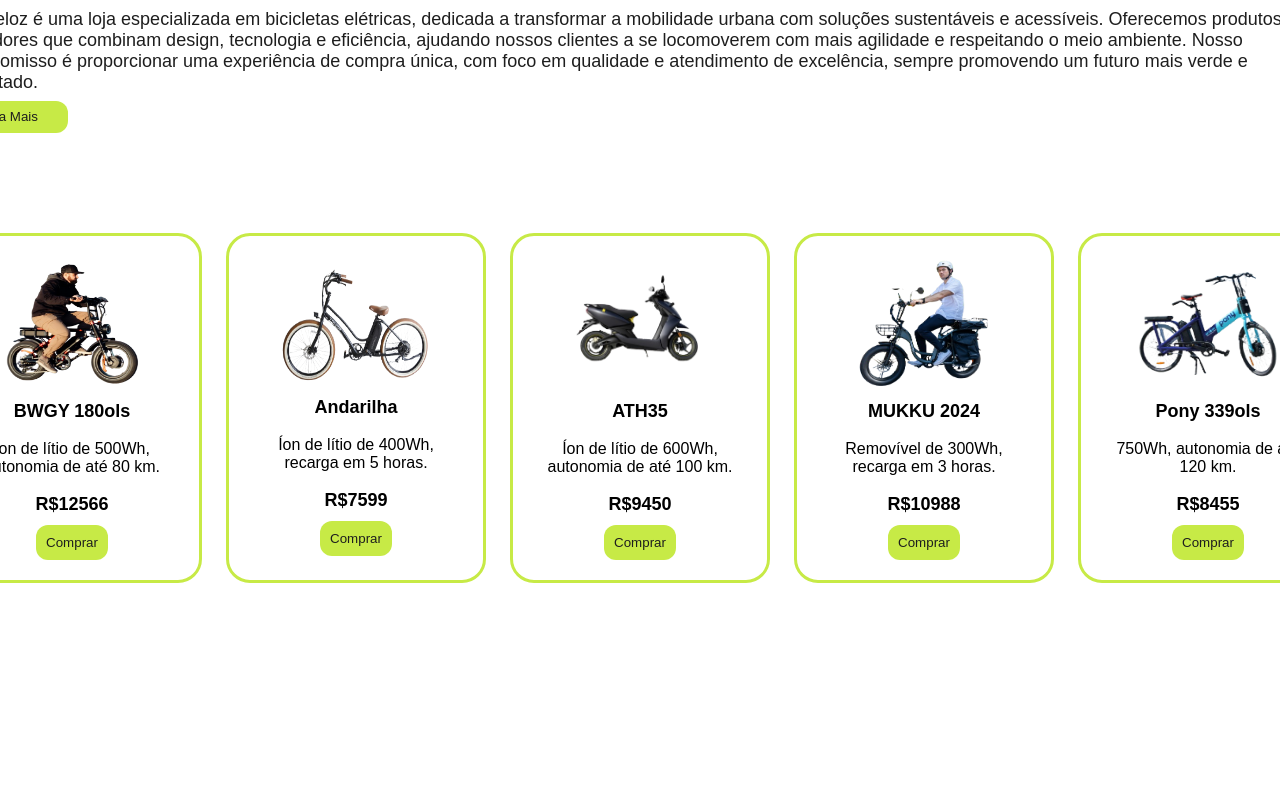
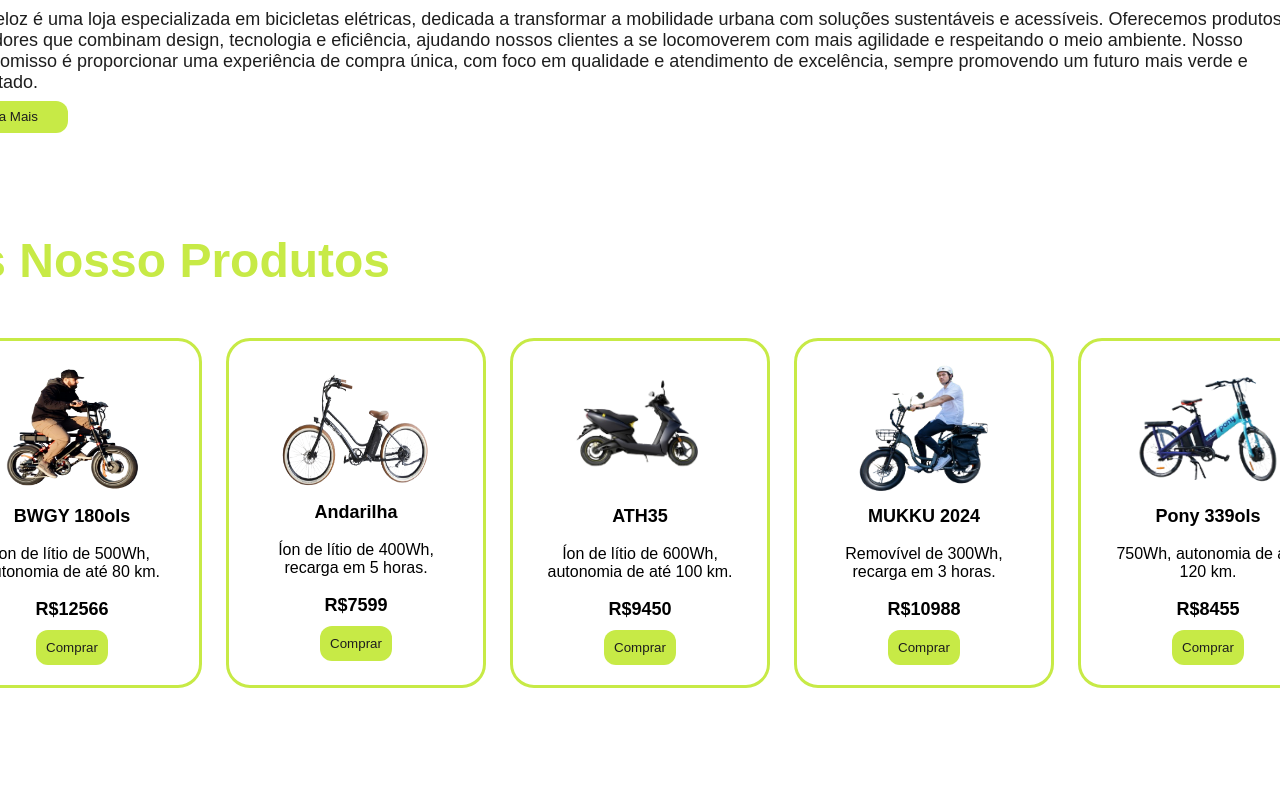
Before and after one commit to Cps-Tech-Sphere/CP5-WEB, a React (Vite) app: page / in a window 1280 px wide. Shown: the part 880-1680 px from the top of the page. Built offline with nearby package versions, Linux system fonts and the light colour scheme.

Commit message:
Maria Alice Freitas Araújo - 557516

```diff
--- a/src/routes/Home.jsx
+++ b/src/routes/Home.jsx
@@ -25,8 +25,9 @@
 
                 </div>
 
+                <h1 className="card-title">Os Nosso Produtos</h1>
+
                 <ul className="lista-produtos">
-
                     <li className="item-produtos">
                         <img src={BWGY} alt="produto 1" />
                         <h3>BWGY 180ols</h3>
--- a/src/style/HomeStyle.js
+++ b/src/style/HomeStyle.js
@@ -48,12 +48,19 @@
         border-radius: 12px;
     }
 
+    .card-title{
+        padding-top: 100px ;
+        font-size: 48px;
+        font-weight: 600;
+        color: #C7EA46;
+    }
+
     .lista-produtos{
         display: flex;
         justify-content: center;
         align-items: center;
         list-style-type: none;
-        padding-top: 100px;
+        padding-top: 50px;
         gap: 24px;
     }
 
@@ -118,7 +125,7 @@
         width: 835px;
         height: 294px;
         background-color: #C7EA;
-        margin: 100px 0;
+        margin: 0 0 100px;
     }
 
 `
--- a/src/style/ProdutosStyle.js
+++ b/src/style/ProdutosStyle.js
@@ -26,7 +26,7 @@
         justify-content: center;
         align-items: center;
         list-style-type: none;
-        padding: 50px 0 100px;
+        padding: 50px 0;
         gap: 32px;
     }
 
```
